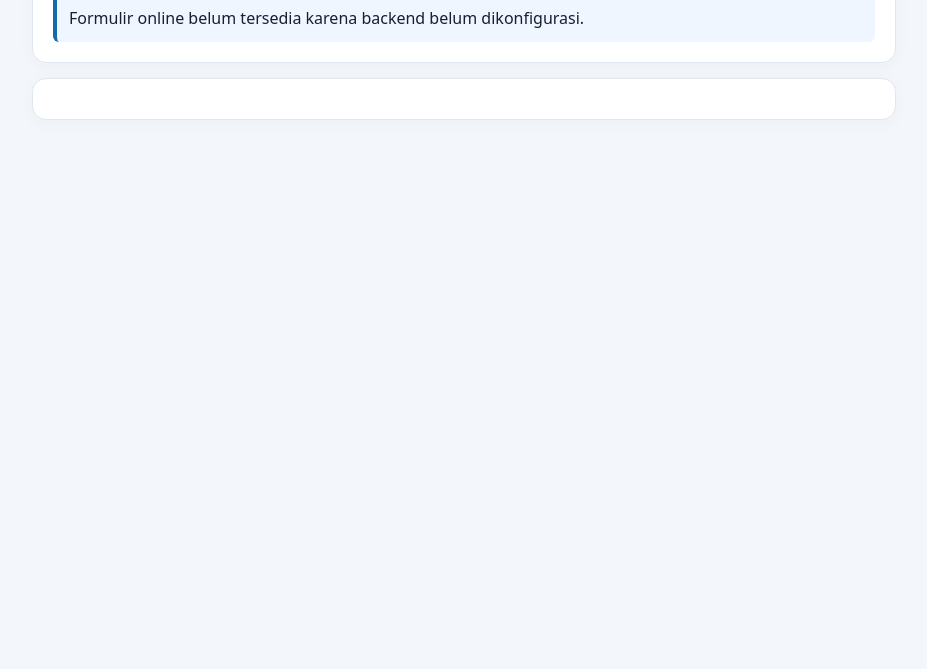
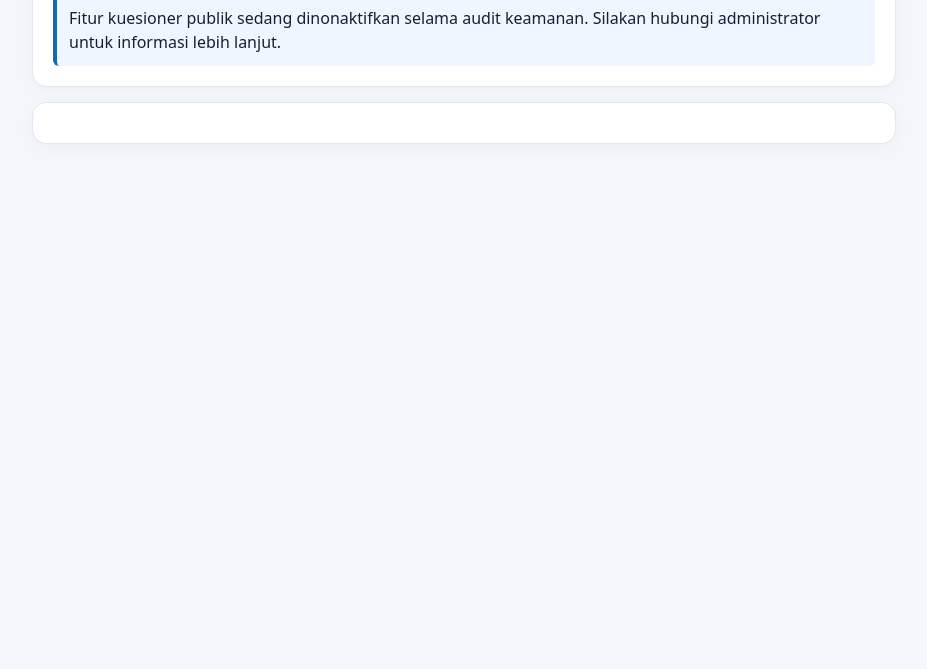
Before and after one commit to Dayat-surv/GORUT-OUTBREAK-AI, a plain HTML site: page public_survey.html in a window 1280 px wide. Shown: the part 131-800 px from the top of the page, without its empty margins (176-1103 px from the left). Drawn offline with nearby package versions, Linux system fonts and the light colour scheme.

Commit message:
Clarify disabled public survey status for respondents

```diff
--- a/public_survey.html
+++ b/public_survey.html
@@ -107,6 +107,6 @@ async function flushOffline(){
  if(q.length&&!remain.length)setStatus('Antrian offline berhasil dikirim dan dikonfirmasi server.');
  else if(remain.length)setStatus(remain.length+' respons masih menunggu koneksi atau validasi server; data tetap di antrean lokal.');
 }
-async function init(){const c=window.GORUT_BACKEND||{};if(c.enabled!==true||c.publicSurveyEnabled!==true||!window.supabase){setStatus('Formulir online belum tersedia karena backend belum dikonfigurasi.');form.innerHTML='';return;}if(!token){setStatus('Token survei tidak ditemukan pada tautan.');form.innerHTML='';return;}sb=window.supabase.createClient(c.url,c.anonKey);const r=await sb.rpc('get_public_survey',{p_token:token});if(r.error||!r.data){setStatus('Kuesioner tidak ditemukan, tidak aktif, atau sudah kedaluwarsa.');form.innerHTML='';return;}survey=r.data;questionnaire={name:survey.name,version:survey.version,schema_json:survey.schema_json};titleEl.textContent=survey.title||'Kuesioner Penyelidikan Epidemiologi';setStatus('Instrumen: '+(questionnaire.name||'Kuesioner')+' · Versi: '+(questionnaire.version||'-'));render();await flushOffline();}
+async function init(){const c=window.GORUT_BACKEND||{};if(c.enabled!==true||c.publicSurveyEnabled!==true||!window.supabase){setStatus(c.enabled===true&&c.publicSurveyEnabled!==true?'Fitur kuesioner publik sedang dinonaktifkan selama audit keamanan. Silakan hubungi administrator untuk informasi lebih lanjut.':'Layanan backend kuesioner belum tersedia. Silakan hubungi administrator.');form.innerHTML='';return;}if(!token){setStatus('Token survei tidak ditemukan pada tautan.');form.innerHTML='';return;}sb=window.supabase.createClient(c.url,c.anonKey);const r=await sb.rpc('get_public_survey',{p_token:token});if(r.error||!r.data){setStatus('Kuesioner tidak ditemukan, tidak aktif, atau sudah kedaluwarsa.');form.innerHTML='';return;}survey=r.data;questionnaire={name:survey.name,version:survey.version,schema_json:survey.schema_json};titleEl.textContent=survey.title||'Kuesioner Penyelidikan Epidemiologi';setStatus('Instrumen: '+(questionnaire.name||'Kuesioner')+' · Versi: '+(questionnaire.version||'-'));render();await flushOffline();}
 window.addEventListener('online',flushOffline);init().catch(()=>setStatus('Terjadi kesalahan saat memuat kuesioner. Silakan coba kembali.'));
 </script></body></html>
```
